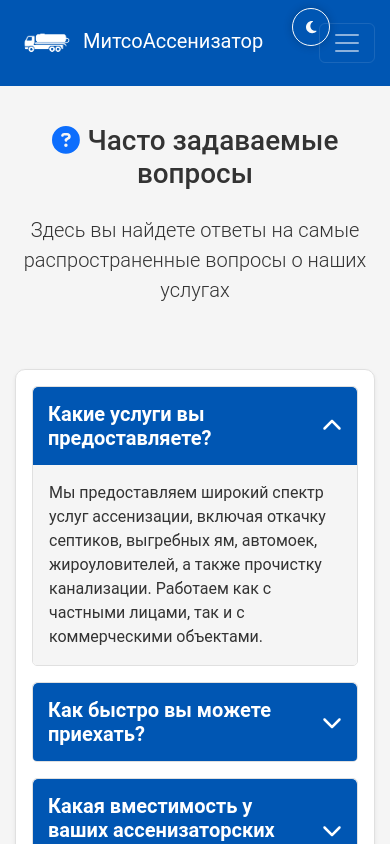
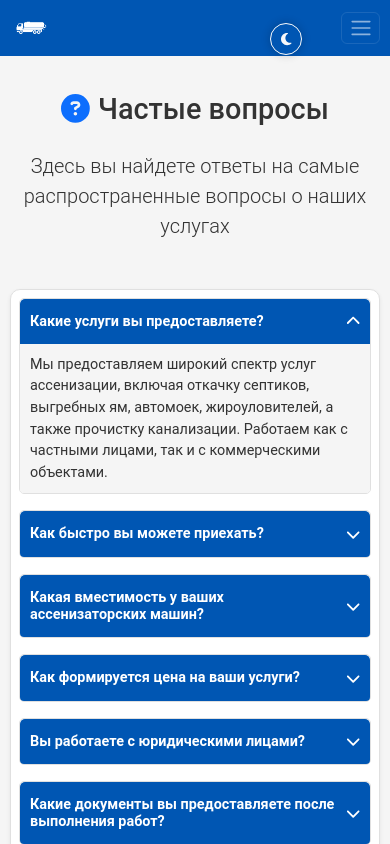
Before and after one commit to 7leeq7/Kursovaya-Osinizaciya, a React (Vite) app: page /faq in a window 390 px wide. Shown: the top 844 px of the page. Built offline with nearby package versions, Linux system fonts and the light colour scheme.

Commit message:
added mobile version

```diff
--- a/index.html
+++ b/index.html
@@ -2,7 +2,7 @@
 <html lang="ru">
   <head>
     <meta charset="UTF-8" />
-    <link rel="icon" href="/favicon.png" type="image/png" sizes="128x128"/>
+    <link rel="icon" href="/browser-icon.png" type="image/png"/>
     <meta name="viewport" content="width=device-width, initial-scale=1.0" />
     <title>МитсоАссенизатор</title>
   </head>
--- a/src/components/FAQ.tsx
+++ b/src/components/FAQ.tsx
@@ -69,7 +69,7 @@ export const FAQ = () => {
         <Col>
           <h1 className="text-center mb-4" data-aos="fade-down">
             <FontAwesomeIcon icon={faQuestionCircle} className="text-primary me-2" />
-            Часто задаваемые вопросы
+            <span className="d-inline">Частые вопросы</span>
           </h1>
           <p className="lead text-center" data-aos="fade-up" data-aos-delay="100">
             Здесь вы найдете ответы на самые распространенные вопросы о наших услугах
@@ -80,7 +80,7 @@ export const FAQ = () => {
       <Row className="mb-5">
         <Col lg={10} className="mx-auto">
           <Card className={`shadow-sm ${theme === 'dark' ? 'bg-dark text-light' : ''}`} data-aos="fade-up" data-aos-delay="150">
-            <Card.Body>
+            <Card.Body className="p-md-4 p-2">
               <div className="faq-collapsible" data-aos="fade-up" data-aos-delay="200">
                 {faqItems.map((item, index) => (
                   <div key={index} className="faq-item mb-3">
@@ -88,7 +88,7 @@ export const FAQ = () => {
                       className={`faq-question ${theme === 'dark' ? 'dark-faq-question' : ''}`}
                       onClick={() => toggleItem(index)}
                     >
-                      <h5 className="mb-0 fw-bold d-flex justify-content-between align-items-center">
+                      <h5 className="mb-0 fw-bold d-flex justify-content-between align-items-center py-1">
                         <span>{item.question}</span>
                         <FontAwesomeIcon
                           icon={openItems[index] ? faChevronUp : faChevronDown}
@@ -97,7 +97,7 @@ export const FAQ = () => {
                       </h5>
                     </div>
                     <div className={`faq-answer ${openItems[index] ? 'open' : ''} ${theme === 'dark' ? 'dark-faq-answer' : ''}`}>
-                      <p className="mb-0 p-3">{item.answer}</p>
+                      <p className="mb-0 p-3 p-md-3">{item.answer}</p>
                     </div>
                   </div>
                 ))}
--- a/src/components/Navigation.tsx
+++ b/src/components/Navigation.tsx
@@ -46,14 +46,14 @@ export const Navigation = () => {
             className="me-2"
             style={{ height: '60px', width: 'auto' }}
           />
-          МитсоАссенизатор
+          <span className="d-none d-sm-inline">МитсоАссенизатор</span>
         </Navbar.Brand>
         <Navbar.Toggle aria-controls="basic-navbar-nav" />
 
         {/* Кнопка переключения темы в правом верхнем углу */}
         <Button
           variant={theme === 'light' ? 'outline-light' : 'dark'}
-          className="position-absolute top-0 end-0 m-2 rounded-circle p-2"
+          className="position-absolute top-0 end-0 m-2 rounded-circle p-2 theme-toggle-btn"
           onClick={toggleTheme}
           size="sm"
           style={{ width: '38px', height: '38px', display: 'flex', alignItems: 'center', justifyContent: 'center', zIndex: 1030 }}
@@ -88,7 +88,8 @@ export const Navigation = () => {
           <Nav className="d-flex align-items-center flex-nowrap" data-aos="fade-down" data-aos-delay="200">
             {user ? (
               <>
-                <Nav.Link as={Link} to="/profile" className="me-2 text-nowrap">
+                <div className="profile-logout-container d-flex w-100">
+                  <Nav.Link as={Link} to="/profile" className="me-2 text-nowrap text-center">
                     <FontAwesomeIcon icon={faUser} className="me-1" />
                     <span className="d-none d-lg-inline">{user.username}</span>
                     <span className="d-none d-xl-inline ms-1 text-white-50">
@@ -101,15 +102,17 @@ export const Navigation = () => {
                     variant="outline-light"
                     onClick={handleLogout}
                     size="sm"
-                  className="mx-1"
+                    className="align-self-center"
                   >
                     <FontAwesomeIcon icon={faSignOutAlt} />
                     <span className="d-none d-sm-inline ms-1">Выйти</span>
                   </Button>
+                </div>
               </>
             ) : (
               <>
-                <Link to="/login" className="me-2">
+                <div className="auth-buttons-container d-flex align-items-center">
+                  <Link to="/login" className="me-2 me-md-3">
                     <Button
                       variant="outline-light"
                       size="sm"
@@ -128,6 +131,7 @@ export const Navigation = () => {
                       <span className="d-none d-sm-inline ms-1">Регистрация</span>
                     </Button>
                   </Link>
+                </div>
               </>
             )}
           </Nav>
--- a/src/styles/main.css
+++ b/src/styles/main.css
@@ -396,6 +396,14 @@ a:hover {
   }
 }
 
+@media (max-width: 767px) {
+  .position-absolute.top-0.end-0.m-2 {
+    top: 15px !important;
+    margin-right: 60px !important;
+    z-index: 1031 !important;
+  }
+}
+
 /* Стили для фиксированной навигации */
 .navbar-fixed {
   position: fixed;
@@ -405,6 +413,68 @@ a:hover {
   z-index: 1030;
   width: 100%;
   transition: all 0.3s ease;
+}
+
+/* Стили для кнопки переключения темы */
+.theme-toggle-btn {
+  transition: all 0.3s ease;
+}
+
+@media (max-width: 576px) {
+  .theme-toggle-btn {
+    width: 32px !important;
+    height: 32px !important;
+    padding: 0.2rem !important;
+    top: 15px !important; /* Aligned with logo */
+  }
+
+  /* Увеличиваем расстояние между кнопками входа и регистрации */
+  .auth-buttons-container {
+    display: flex;
+    flex-direction: column;
+    align-items: center;
+    width: 100%;
+  }
+
+  .auth-buttons-container .me-2,
+  .auth-buttons-container .me-md-3 {
+    margin-right: 0 !important;
+    margin-bottom: 0.75rem !important;
+  }
+
+  /* Стили для кнопок профиля и выхода */
+  .profile-logout-container {
+    display: flex;
+    flex-direction: column;
+    align-items: center;
+    justify-content: center;
+    width: 100%;
+    margin-top: 0.5rem;
+  }
+
+  .profile-logout-container .me-2 {
+    margin-right: 0 !important;
+    margin-bottom: 0.75rem !important;
+    text-align: center;
+  }
+
+  .profile-logout-container .ms-auto {
+    margin-left: 0 !important;
+  }
+
+  .navbar-brand {
+    font-size: 16px;
+  }
+
+  .navbar-toggler {
+    padding: 0.2rem 0.4rem;
+    font-size: 1rem;
+  }
+
+  .navbar-fixed {
+    padding-top: 0.2rem;
+    padding-bottom: 0.2rem;
+  }
 }
 
 /* Отступ для основного контента, чтобы не перекрывался с навигацией */
@@ -581,3 +651,101 @@ a:hover {
   color: var(--text-color);
   border-top: 1px solid var(--card-border);
 }
+
+/* Медиа-запросы для мобильных устройств */
+@media (max-width: 767px) {
+  /* Общие стили для мобильных устройств */
+  body {
+    font-size: 14px;
+  }
+
+  h1 {
+    font-size: 1.8rem;
+  }
+
+  h2 {
+    font-size: 1.5rem;
+  }
+
+  h3 {
+    font-size: 1.3rem;
+  }
+
+  /* Стили для навигации на мобильных */
+  .navbar-brand img {
+    height: 40px !important;
+  }
+
+  .position-absolute.top-0.end-0.m-2 {
+    margin-right: 5.5rem !important;
+    top: 15px !important;
+    z-index: 1031 !important;
+  }
+
+  /* Стили для FAQ на мобильных */
+  .faq-collapsible .faq-question {
+    padding: 10px;
+  }
+
+  .faq-collapsible .faq-question h5 {
+    font-size: 1rem;
+  }
+
+  .faq-collapsible .faq-answer p {
+    font-size: 0.9rem;
+    padding: 10px !important;
+  }
+
+  /* Отступ для всего контента на мобильных */
+  .container {
+    padding-left: 10px;
+    padding-right: 10px;
+  }
+
+  /* Уменьшенные отступы */
+  .py-5 {
+    padding-top: 2rem !important;
+    padding-bottom: 2rem !important;
+  }
+
+  .mb-5 {
+    margin-bottom: 2rem !important;
+  }
+
+  /* Карточки на мобильных */
+  .card {
+    margin-bottom: 1rem;
+  }
+
+  .card:hover {
+    transform: none;
+  }
+}
+
+/* Дополнительные стили для очень маленьких экранов */
+@media (max-width: 480px) {
+  .faq-collapsible .faq-question h5 {
+    font-size: 0.9rem;
+  }
+
+  .faq-collapsible .faq-item {
+    margin-bottom: 0.5rem;
+  }
+
+  /* Скрываем избыточные элементы */
+  .d-xs-none {
+    display: none !important;
+  }
+
+  /* Центрирование текста на мобильных */
+  .text-xs-center {
+    text-align: center !important;
+  }
+}
+
+/* Исправление высоты контейнера для фиксированной навигации */
+@media (max-width: 991px) {
+  .container-fluid.p-0 {
+    padding-top: 60px !important;
+  }
+}
```
Also changed, not shown: public/index.html (added, +16 -0 lines), public/browser icon.png (added). Lines whose indentation alone changed are shown as unchanged.
